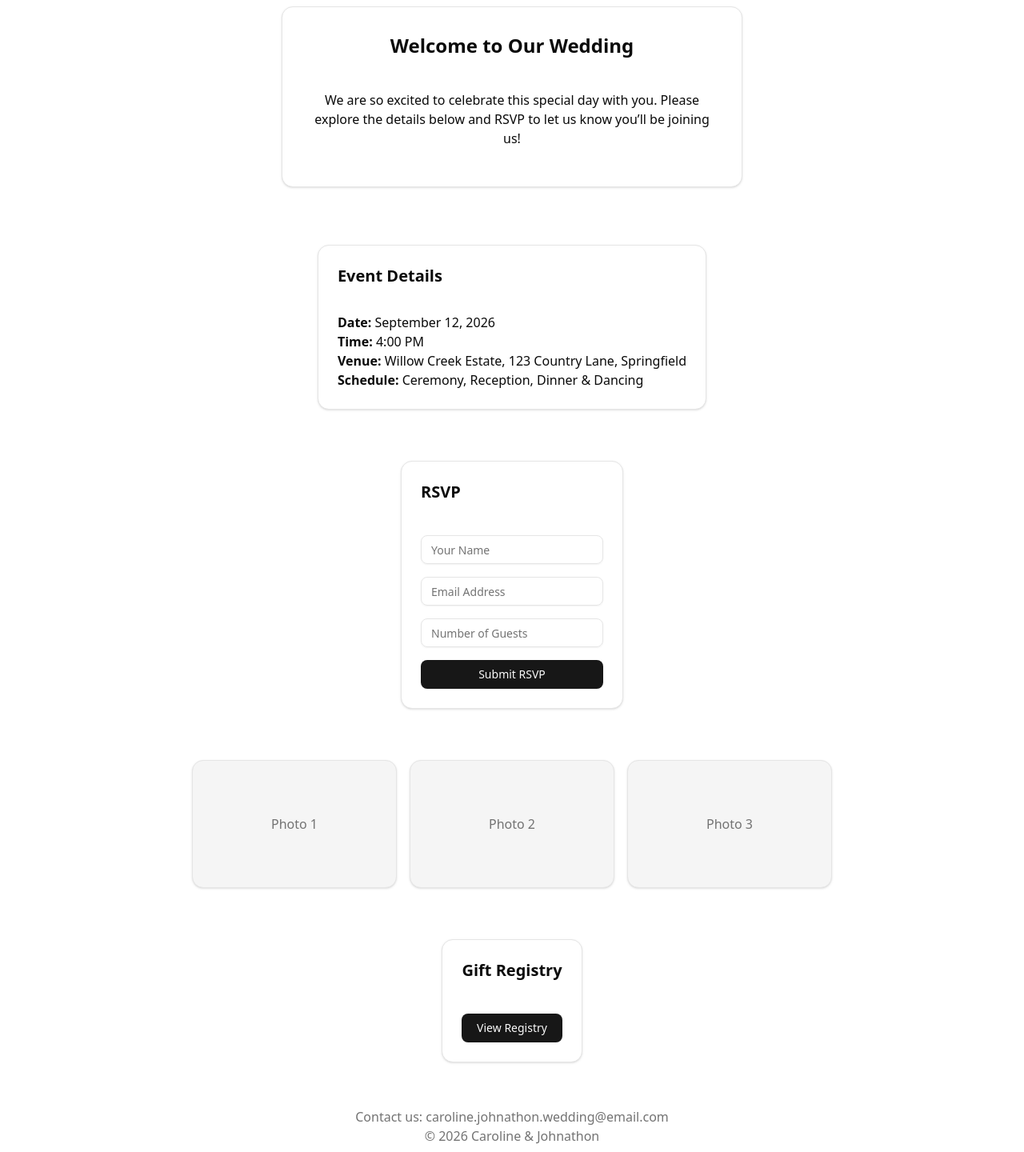
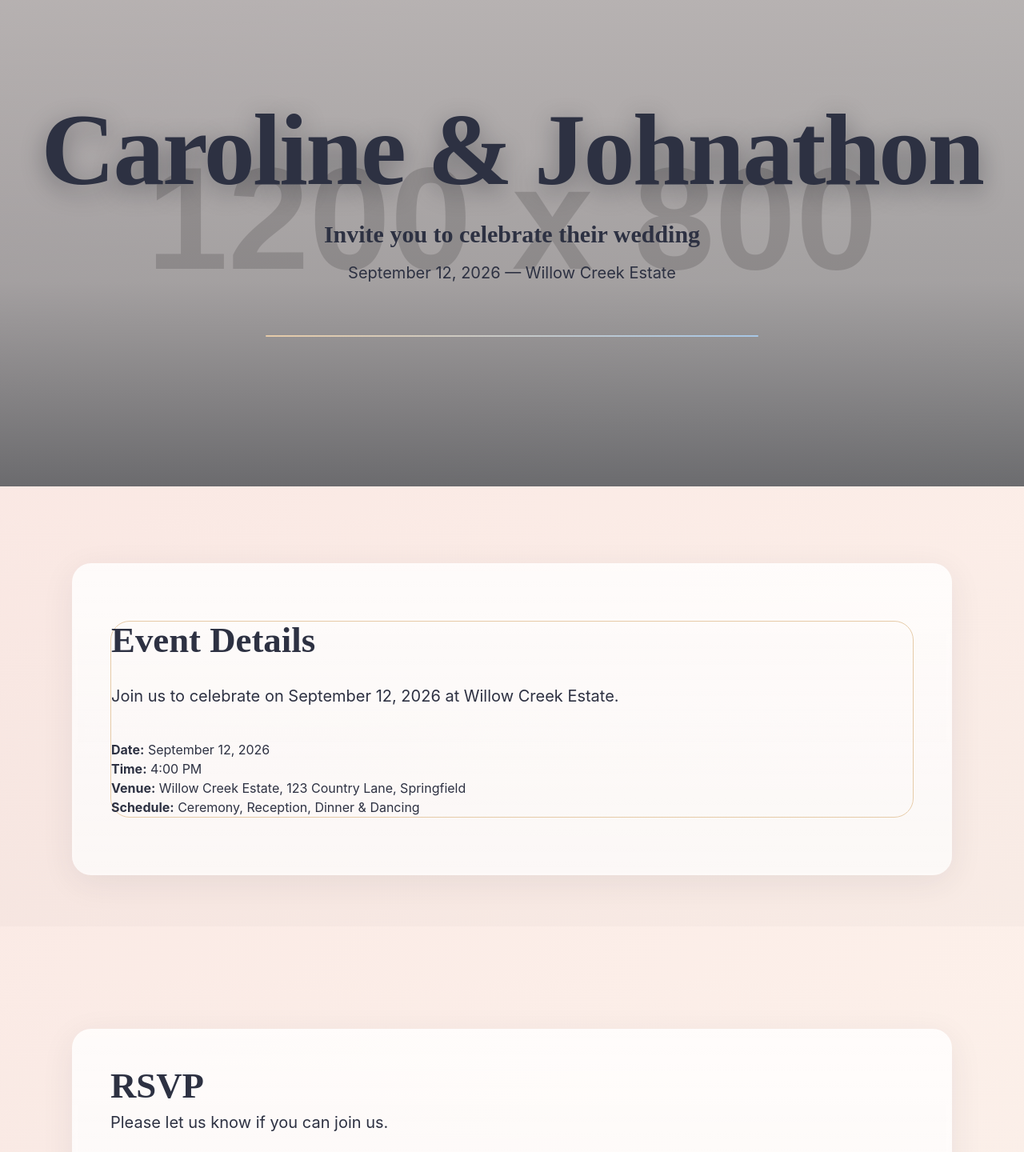
Before and after one commit to DHughes987/cj-wedding, a React (Vite) app: page / in a window 1280 px wide. Shown: the part 200-1640 px from the top of the page at 80% size. Built offline with nearby package versions, Linux system fonts and the light colour scheme.

Commit message:
base layout

```diff
--- a/src/components/EventDetails.tsx
+++ b/src/components/EventDetails.tsx
@@ -2,9 +2,11 @@ import React from "react";
 import { Card } from "@/components/ui/card";
 
 const EventDetails: React.FC = () => (
-  <section className="py-8 flex justify-center">
-    <Card className="max-w-lg p-6">
-      <h3 className="text-xl font-semibold mb-2">Event Details</h3>
+  <section data-reveal="left" data-delay="80" className="block-section">
+    <div className="block-content">
+      <Card className="card">
+        <h3 className="text-2xl md:text-3xl font-heading font-semibold mb-4">Event Details</h3>
+        <p className="lead mb-4">Join us to celebrate on September 12, 2026 at Willow Creek Estate.</p>
         <ul className="text-left">
           <li><strong>Date:</strong> September 12, 2026</li>
           <li><strong>Time:</strong> 4:00 PM</li>
@@ -12,7 +14,9 @@ const EventDetails: React.FC = () => (
           <li><strong>Schedule:</strong> Ceremony, Reception, Dinner & Dancing</li>
         </ul>
       </Card>
+    </div>
   </section>
-);
+)
+;
 
 export default EventDetails;
--- a/src/components/Footer.tsx
+++ b/src/components/Footer.tsx
@@ -1,7 +1,7 @@
 import React from "react";
 
 const Footer: React.FC = () => (
-  <footer className="py-6 text-center text-muted-foreground">
+  <footer data-reveal="left" data-delay="260" className="py-6 text-center text-muted-foreground">
     <p>Contact us: caroline.johnathon.wedding@email.com</p>
     <p>&copy; 2026 Caroline & Johnathon</p>
   </footer>
--- a/src/components/Gallery.tsx
+++ b/src/components/Gallery.tsx
@@ -1,15 +1,51 @@
-import React from "react";
+import React, { useState } from "react";
 import { Card } from "@/components/ui/card";
 
-const Gallery: React.FC = () => (
-  <section className="py-8 flex flex-wrap justify-center gap-4">
-    {/* Replace with actual images */}
-    {[1,2,3].map((img) => (
-      <Card key={img} className="w-64 h-40 flex items-center justify-center bg-muted">
-        <span className="text-muted-foreground">Photo {img}</span>
-      </Card>
-    ))}
-  </section>
-);
+const images = [
+  "https://placehold.co/600x400?text=Caroline+%26+Johnathon+1",
+  "https://placehold.co/600x400?text=Caroline+%26+Johnathon+2",
+  "https://placehold.co/600x400?text=Caroline+%26+Johnathon+3",
+];
+
+const Gallery: React.FC = () => {
+  const [current, setCurrent] = useState(0);
+  const prev = () => setCurrent((current - 1 + images.length) % images.length);
+  const next = () => setCurrent((current + 1) % images.length);
+
+  return (
+    <section data-reveal="right" data-delay="120" className="block-section">
+      <div className="block-content flex flex-col items-center">
+        <h3 className="text-2xl md:text-3xl font-heading mb-4">Gallery</h3>
+        <Card className="w-full max-w-4xl flex flex-col items-center p-0 overflow-hidden shadow-soft card">
+          <div className="relative w-full h-96 flex items-center justify-center">
+          <img
+            src={images[current]}
+            alt={`Wedding ${current + 1}`}
+            className="object-cover w-full h-full rounded-xl transition-all duration-500"
+          />
+          <button
+            onClick={prev}
+            className="absolute left-4 top-1/2 -translate-y-1/2 bg-blush text-navy rounded-full px-3 py-2 shadow-gold hover:bg-gold transition"
+            aria-label="Previous"
+          >&#8592;</button>
+          <button
+            onClick={next}
+            className="absolute right-4 top-1/2 -translate-y-1/2 bg-blush text-navy rounded-full px-3 py-2 shadow-gold hover:bg-gold transition"
+            aria-label="Next"
+          >&#8594;</button>
+          </div>
+          <div className="flex justify-center gap-2 py-4">
+          {images.map((_, idx) => (
+            <span
+              key={idx}
+              className={`inline-block w-3 h-3 rounded-full ${idx === current ? 'bg-gold' : 'bg-muted'} transition`}
+            />
+          ))}
+          </div>
+        </Card>
+      </div>
+    </section>
+  );
+};
 
 export default Gallery;
--- a/src/components/GiftRegistry.tsx
+++ b/src/components/GiftRegistry.tsx
@@ -1,16 +1,18 @@
 import React from "react";
-import { Card } from "@/components/ui/card";
+// Card removed (not needed) to keep block-section background simple
 import { Button } from "@/components/ui/button";
 
 const GiftRegistry: React.FC = () => (
-  <section className="py-8 flex justify-center">
-    <Card className="max-w-md p-6">
-      <h3 className="text-xl font-semibold mb-4">Gift Registry</h3>
+  <section data-reveal="left" data-delay="160" className="block-section">
+    <div className="block-content text-center">
+      <h3 className="text-2xl md:text-3xl font-heading mb-4">Gift Registry</h3>
+      <p className="lead mb-6">Your presence is our present — but if you wish to give, here is our registry.</p>
       <Button asChild>
         <a href="https://www.example.com/registry" target="_blank" rel="noopener noreferrer">View Registry</a>
       </Button>
-    </Card>
+    </div>
   </section>
-);
+)
+;
 
 export default GiftRegistry;
--- a/src/components/HeroSection.tsx
+++ b/src/components/HeroSection.tsx
@@ -1,13 +1,26 @@
 import React from "react";
-import { Card } from "@/components/ui/card";
 
 const HeroSection: React.FC = () => (
-  <section className="flex flex-col items-center py-10">
-    <Card className="max-w-xl p-8 text-center">
-      <h2 className="text-2xl font-semibold mb-4">Welcome to Our Wedding</h2>
-      <p className="mb-4">We are so excited to celebrate this special day with you. Please explore the details below and RSVP to let us know you’ll be joining us!</p>
-      {/* Add a photo or illustration here if desired */}
-    </Card>
+  <section
+    className="relative flex items-center justify-center min-h-[80vh] w-full overflow-hidden bg-blush hero-overlay"
+  >
+    <img
+      src="https://placehold.co/1200x800?text=Caroline+%26+Johnathon"
+      alt="Caroline & Johnathon"
+      className="absolute inset-0 w-full h-full object-cover opacity-60 z-0"
+    />
+    <div className="relative z-10 flex flex-col items-center justify-center w-full h-full px-6 py-24">
+      <h1 className="hero-title text-6xl md:text-8xl lg:text-9xl font-heading font-extrabold text-center text-navy big-hero-shadow mb-6">
+        Caroline & Johnathon
+      </h1>
+      <h2 className="text-2xl md:text-3xl font-heading text-center text-gold mb-4">
+        Invite you to celebrate their wedding
+      </h2>
+      <p className="text-lg md:text-xl text-center text-foreground mb-8">
+        September 12, 2026 &mdash; Willow Creek Estate
+      </p>
+      <div className="divider w-1/2 mx-auto" />
+    </div>
   </section>
 );
 
--- a/src/components/RSVP.tsx
+++ b/src/components/RSVP.tsx
@@ -4,9 +4,11 @@ import { Card } from "@/components/ui/card";
 import { Input } from "@/components/ui/input";
 
 const RSVP: React.FC = () => (
-  <section className="py-8 flex justify-center">
-    <Card className="max-w-md p-6">
-      <h3 className="text-xl font-semibold mb-4">RSVP</h3>
+  <section data-reveal="right" data-delay="200" className="block-section">
+    <div className="block-content">
+      <h3 className="text-2xl md:text-3xl font-heading mb-4">RSVP</h3>
+      <p className="lead mb-6">Please let us know if you can join us.</p>
+      <Card className="max-w-md p-6 card mx-auto">
         <form className="flex flex-col gap-4">
           <Input type="text" placeholder="Your Name" required />
           <Input type="email" placeholder="Email Address" required />
@@ -14,7 +16,9 @@ const RSVP: React.FC = () => (
           <Button type="submit">Submit RSVP</Button>
         </form>
       </Card>
+    </div>
   </section>
-);
+)
+;
 
 export default RSVP;
--- a/src/index.css
+++ b/src/index.css
@@ -44,39 +44,60 @@
   --color-sidebar-ring: var(--sidebar-ring);
 }
 
+
 :root {
-  --radius: 0.625rem;
-  --background: oklch(1 0 0);
-  --foreground: oklch(0.145 0 0);
-  --card: oklch(1 0 0);
-  --card-foreground: oklch(0.145 0 0);
-  --popover: oklch(1 0 0);
-  --popover-foreground: oklch(0.145 0 0);
-  --primary: oklch(0.205 0 0);
-  --primary-foreground: oklch(0.985 0 0);
-  --secondary: oklch(0.97 0 0);
-  --secondary-foreground: oklch(0.205 0 0);
-  --muted: oklch(0.97 0 0);
-  --muted-foreground: oklch(0.556 0 0);
-  --accent: oklch(0.97 0 0);
-  --accent-foreground: oklch(0.205 0 0);
-  --destructive: oklch(0.577 0.245 27.325);
-  --border: oklch(0.922 0 0);
-  --input: oklch(0.922 0 0);
-  --ring: oklch(0.708 0 0);
-  --chart-1: oklch(0.646 0.222 41.116);
-  --chart-2: oklch(0.6 0.118 184.704);
-  --chart-3: oklch(0.398 0.07 227.392);
-  --chart-4: oklch(0.828 0.189 84.429);
-  --chart-5: oklch(0.769 0.188 70.08);
-  --sidebar: oklch(0.985 0 0);
-  --sidebar-foreground: oklch(0.145 0 0);
-  --sidebar-primary: oklch(0.205 0 0);
-  --sidebar-primary-foreground: oklch(0.985 0 0);
-  --sidebar-accent: oklch(0.97 0 0);
-  --sidebar-accent-foreground: oklch(0.205 0 0);
-  --sidebar-border: oklch(0.922 0 0);
-  --sidebar-ring: oklch(0.708 0 0);
+  --radius: 1.5rem;
+  --background: linear-gradient(135deg, #F9E5E1 0%, #FFF8F0 100%);
+  --foreground: #2D3142;
+  --card: #FFF8F0;
+  --card-foreground: #2D3142;
+  --primary: #E6CBA8;
+  --primary-foreground: #2D3142;
+  --secondary: #A7C7E7;
+  --secondary-foreground: #2D3142;
+  --muted: #F9E5E1;
+  --muted-foreground: #2D3142;
+  --accent: #A7C7E7;
+  --accent-foreground: #2D3142;
+  --border: #E6CBA8;
+  --input: #E6CBA8;
+  --ring: #A7C7E7;
+}
+
+body {
+  font-family: 'Inter', 'Playfair Display', serif;
+  background: var(--background);
+  color: var(--foreground);
+  min-height: 100vh;
+  transition: background 0.5s, color 0.5s;
+}
+
+.card {
+  background: var(--card);
+  color: var(--card-foreground);
+  border-radius: var(--radius);
+  box-shadow: 0 4px 24px 0 rgba(230, 203, 168, 0.15);
+  padding: 2rem;
+  margin: 1.5rem 0;
+  transition: box-shadow 0.3s;
+}
+
+.section {
+  padding: 3rem 0;
+  border-radius: var(--radius);
+}
+
+h1, h2, h3 {
+  font-family: 'Playfair Display', serif;
+  font-weight: 700;
+  color: #2D3142;
+}
+
+.divider {
+  height: 2px;
+  background: linear-gradient(90deg, #E6CBA8 0%, #A7C7E7 100%);
+  border-radius: 1px;
+  margin: 2rem 0;
 }
 
 .dark {
@@ -121,3 +142,97 @@
     @apply bg-background text-foreground;
   }
 }
+
+/* --- Hero uplift + reveal animations --- */
+.hero-overlay::before {
+  content: '';
+  position: absolute;
+  inset: 0;
+  background: linear-gradient(180deg, rgba(13,18,25,0.18) 0%, rgba(13,18,25,0.28) 60%, rgba(13,18,25,0.55) 100%);
+  z-index: 5;
+}
+
+.hero-title {
+  letter-spacing: -0.02em;
+  text-transform: none;
+}
+
+/* Reveal animation base state */
+[data-reveal] {
+  opacity: 0;
+  transform: translateY(16px);
+  transition: opacity 650ms cubic-bezier(.2,.9,.2,1), transform 650ms cubic-bezier(.2,.9,.2,1);
+  will-change: opacity, transform;
+}
+
+[data-reveal="left"] {
+  transform: translateX(-40px);
+}
+
+[data-reveal="right"] {
+  transform: translateX(40px);
+}
+
+[data-reveal].revealed {
+  opacity: 1;
+  transform: translateX(0) translateY(0);
+}
+
+/* Smaller utility for stagger using data-delay attribute (ms)
+   For simple cases we read dataset.delay in JS. */
+
+.big-hero-shadow {
+  text-shadow: 0 8px 30px rgba(13,18,25,0.35);
+}
+
+/* Large block-section (hero-like) for major page sections */
+.block-section {
+  position: relative;
+  display: flex;
+  align-items: center;
+  justify-content: center;
+  min-height: 60vh;
+  padding: 4rem 1rem;
+  margin: 2rem 0;
+  overflow: hidden;
+}
+
+.block-section::before {
+  /* subtle vignette to lift text */
+  content: '';
+  position: absolute;
+  inset: 0;
+  background: linear-gradient(180deg, rgba(255,255,255,0.02), rgba(13,18,25,0.02));
+  pointer-events: none;
+}
+
+.block-content {
+  position: relative;
+  z-index: 10;
+  width: 100%;
+  max-width: 1100px;
+  padding: 3rem;
+  border-radius: var(--radius);
+  background: linear-gradient(180deg, rgba(255,255,255,0.8), rgba(255,255,255,0.72));
+  box-shadow: 0 10px 40px rgba(45,49,66,0.08);
+  backdrop-filter: blur(6px) saturate(120%);
+}
+
+.block-section h3,
+.block-section h2 {
+  font-size: clamp(1.6rem, 3.8vw, 2.8rem);
+  line-height: 1.03;
+  margin-bottom: 0.5rem;
+}
+
+.block-section p,
+.block-section .lead {
+  font-size: clamp(1rem, 2.4vw, 1.25rem);
+  color: var(--foreground);
+}
+
+.block-section .card {
+  background: transparent;
+  padding: 0;
+  box-shadow: none;
+}
--- /dev/null
+++ b/tailwind.config.js
@@ -0,0 +1,31 @@
+/** @type {import('tailwindcss').Config} */
+module.exports = {
+	content: [
+		'./index.html',
+		'./src/**/*.{js,ts,jsx,tsx}',
+	],
+	theme: {
+		extend: {
+			colors: {
+				blush: '#F9E5E1',
+				cream: '#FFF8F0',
+				gold: '#E6CBA8',
+				navy: '#2D3142',
+				accent: '#A7C7E7',
+			},
+			fontFamily: {
+				heading: ['"Playfair Display"', 'serif'],
+				body: ['"Inter"', 'sans-serif'],
+			},
+			borderRadius: {
+				xl: '1.5rem',
+				'2xl': '2rem',
+			},
+			boxShadow: {
+				soft: '0 4px 24px 0 rgba(249, 229, 225, 0.15)',
+				gold: '0 2px 8px 0 rgba(230, 203, 168, 0.15)',
+			},
+		},
+	},
+	plugins: [require('tailwindcss-animate')],
+};
```
Also changed, not shown: src/lib/reveal.ts (added, +53 -0 lines), src/main.tsx (+7 -0 lines). Lines whose indentation alone changed are shown as unchanged.
